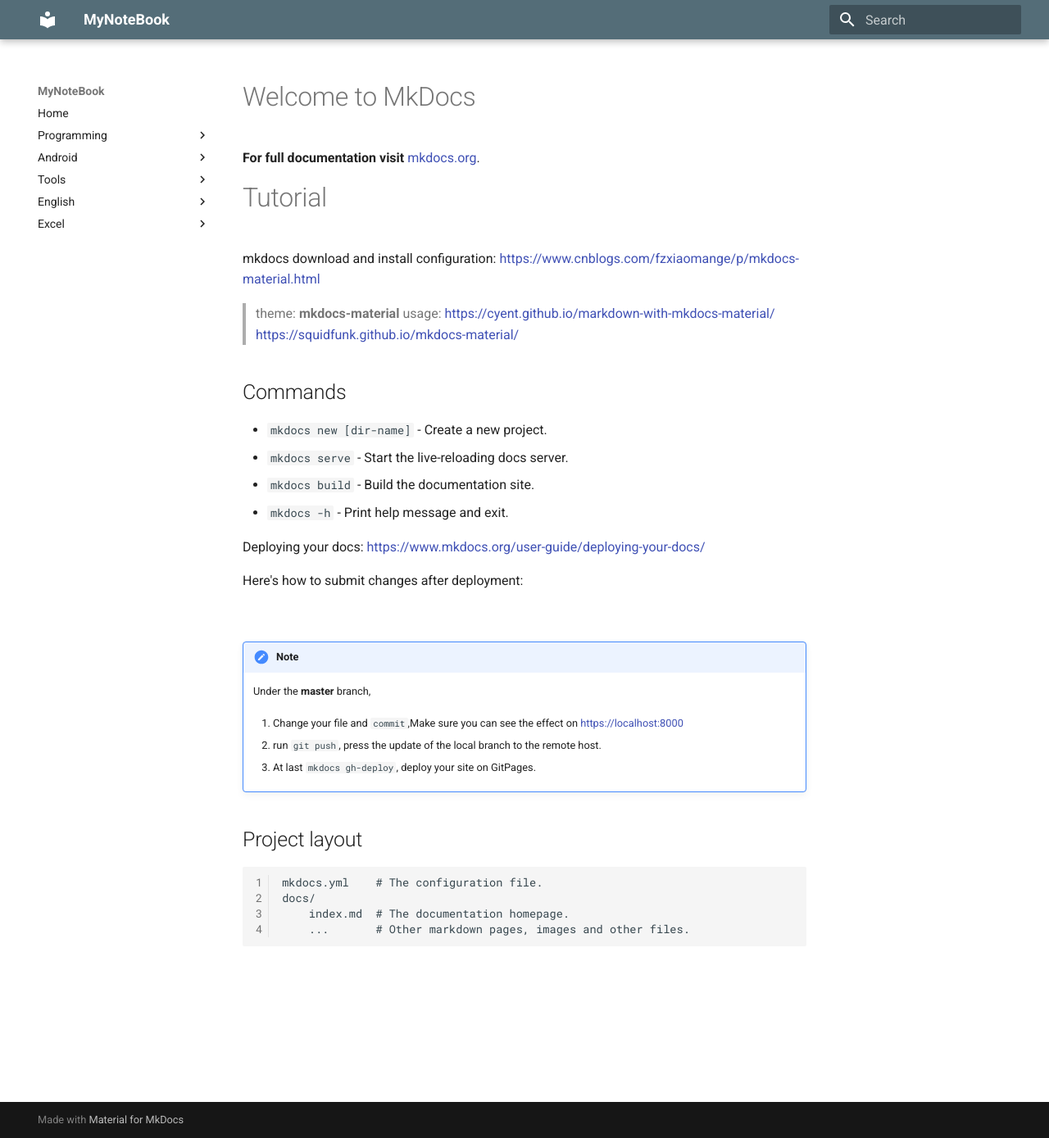
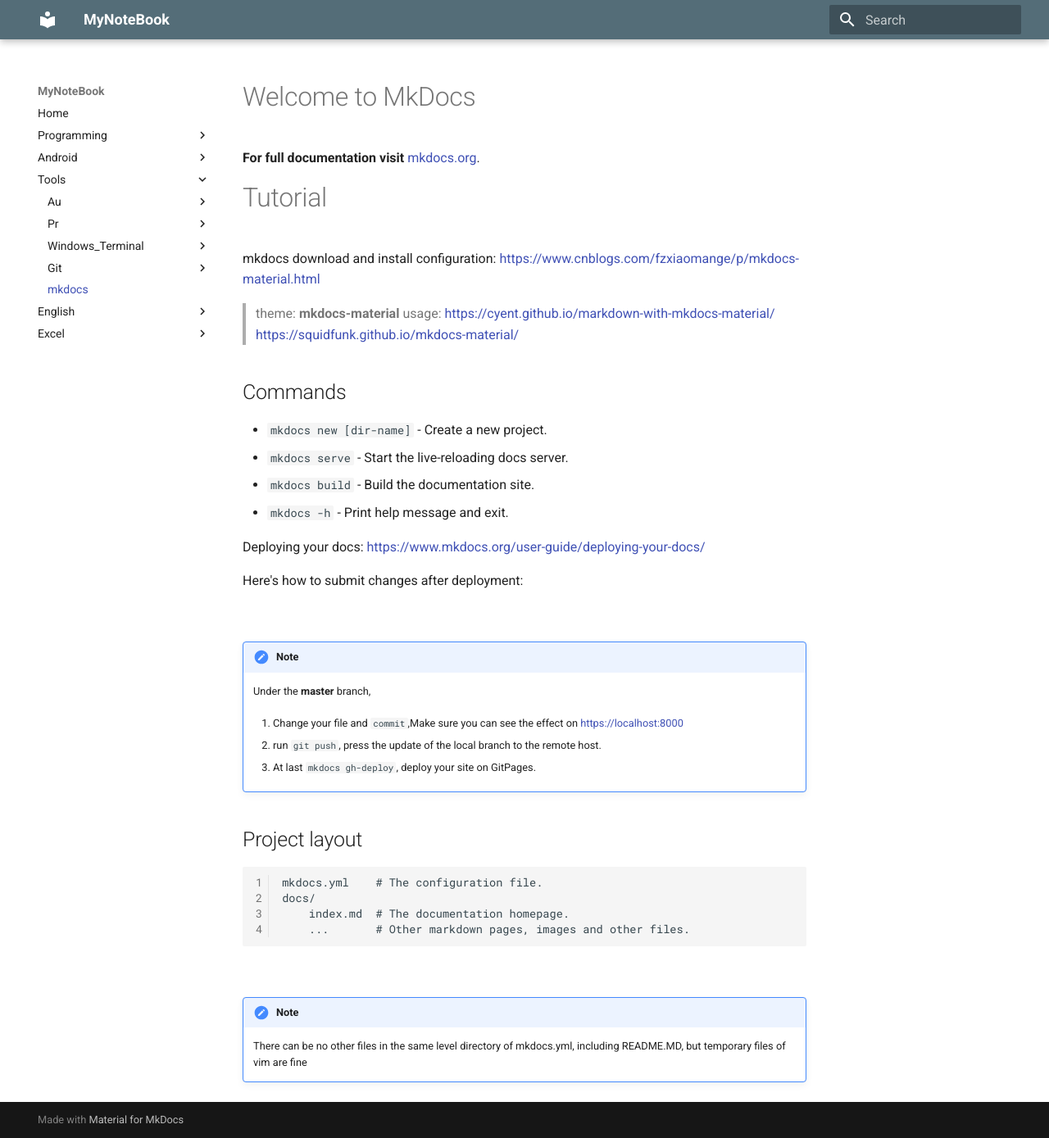
Before and after one commit to bcaso/NoteBook, an MkDocs documentation site: the page built from docs/Tools/mkdocs.md, in a window 1280 px wide and 1389 px high. Shown: the whole window at 82% size. Built offline with MkDocs 1.6.1 and Material for MkDocs 9.7.7, drawn with Linux system fonts in a browser that asks for light colours.

Commit message:
Modified some descriptions about the mkdocs directory

```diff
--- a/docs/Tools/mkdocs.md
+++ b/docs/Tools/mkdocs.md
@@ -40,3 +40,7 @@ Here's how to submit changes after deployment:
     docs/
         index.md  # The documentation homepage.
         ...       # Other markdown pages, images and other files.
+<br/>
+
+!!! note
+    There can be no other files in the same level directory of mkdocs.yml, including README.MD, but temporary files of vim are fine
--- a/mkdocs.yml
+++ b/mkdocs.yml
@@ -79,6 +79,7 @@ nav: # yml数组
       - "WSL使用":               ./Tools/Windows_Terminal/WSL使用.md
     - Git:
       - "Git command usage":     ./Tools/Git/git_command.md
+    - mkdocs:                    ./Tools/mkdocs.md
     # Tools_end }}}
   - English: # {{{
     - "写作高级短句":                        ./English/写作高级短句.md
```
